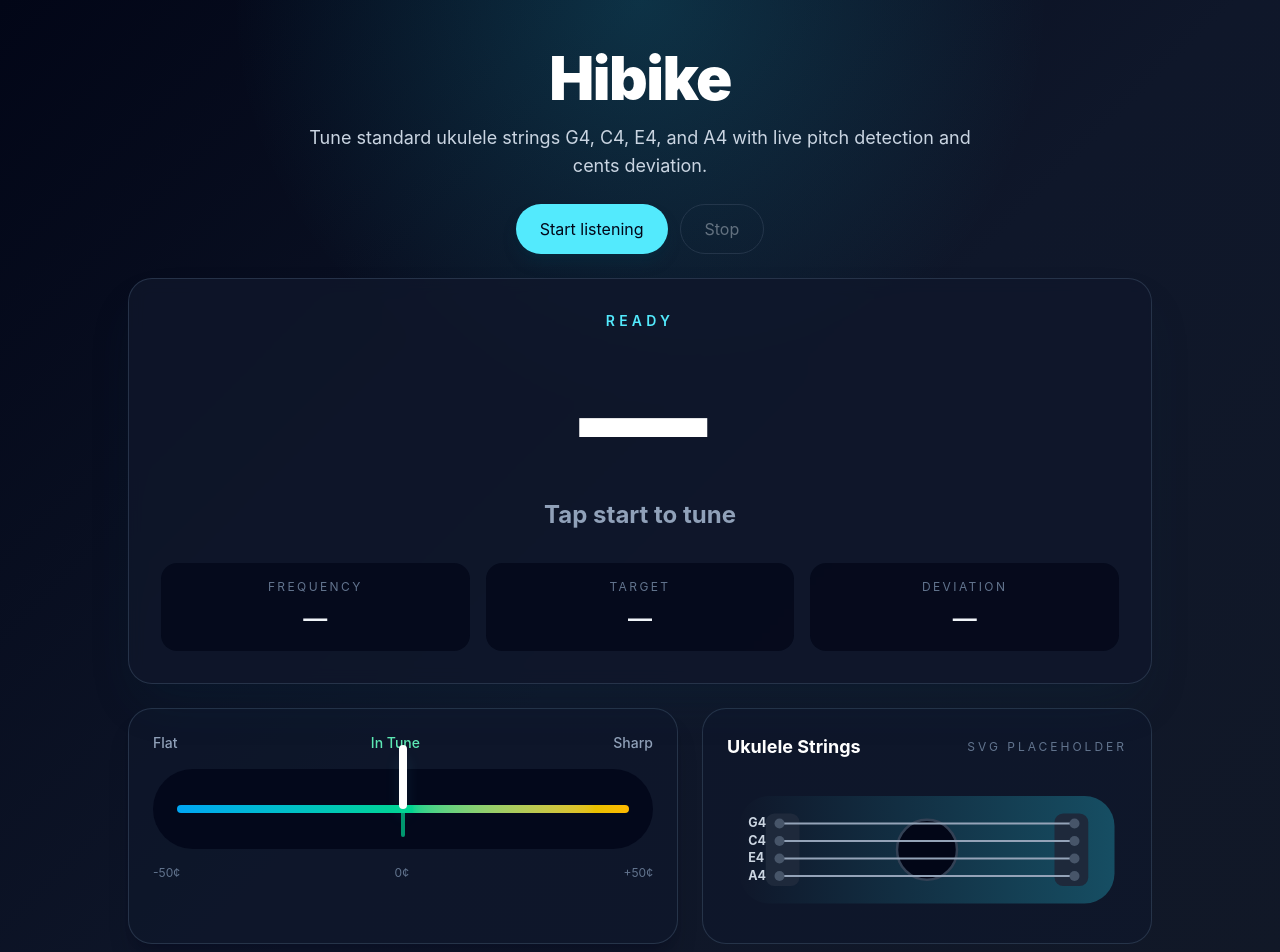
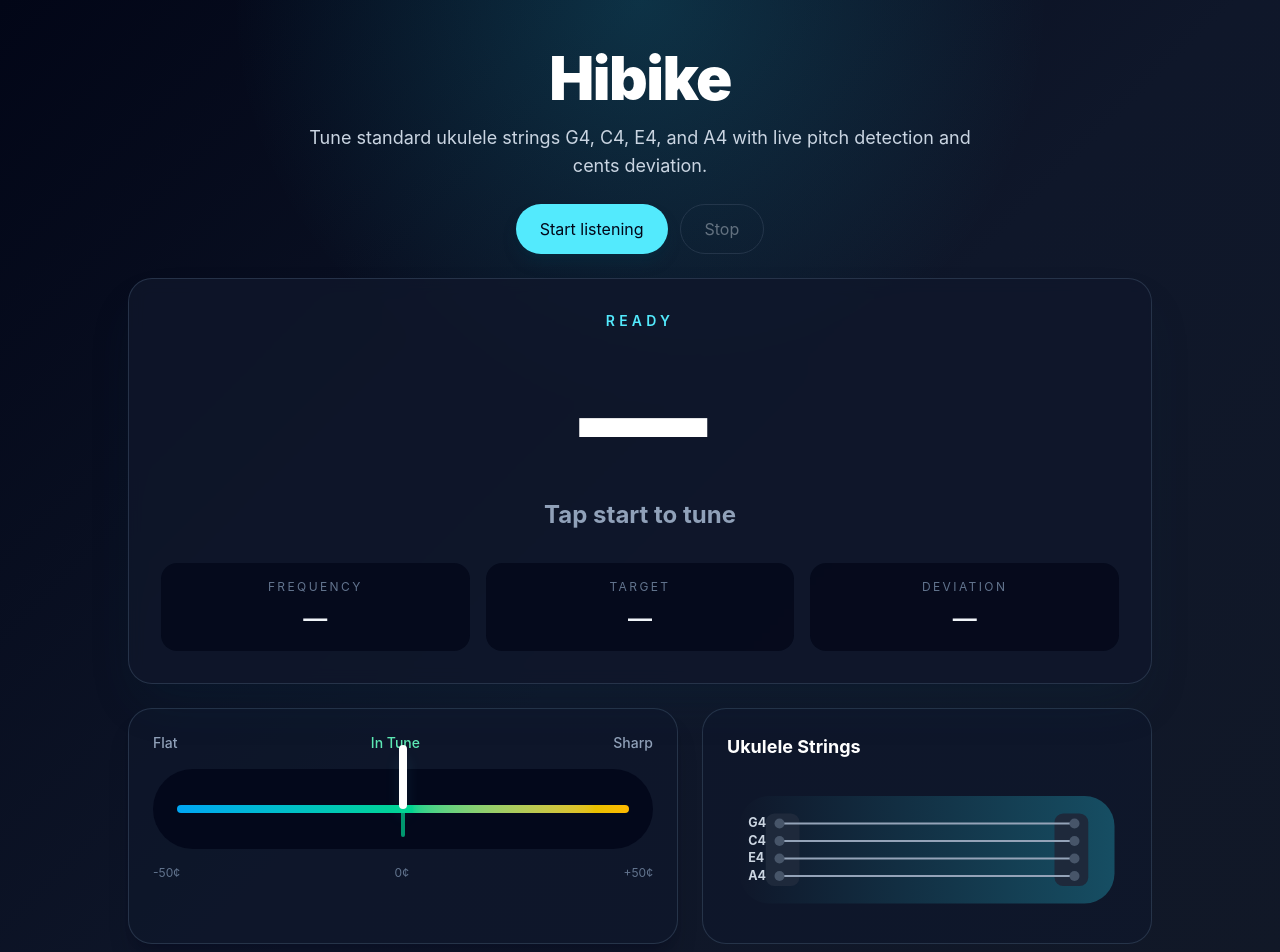
Before and after one commit to raberu12/hibike, a React (Vite) app: page / in a window 1280 px wide. Shown: the top 952 px of the page. Built offline with nearby package versions, Linux system fonts and the light colour scheme.

Commit message:
fix: simplify string visualizer

```diff
--- a/src/components/StringVisualizer.tsx
+++ b/src/components/StringVisualizer.tsx
@@ -9,15 +9,12 @@ export function StringVisualizer({ activeNote }: StringVisualizerProps) {
     <section className="rounded-3xl border border-slate-700/70 bg-slate-900/70 p-6">
       <div className="mb-5 flex items-center justify-between">
         <h2 className="text-lg font-bold text-white">Ukulele Strings</h2>
-        <span className="text-xs uppercase tracking-[0.25em] text-slate-500">
-          SVG placeholder
-        </span>
       </div>
 
       <svg
         viewBox="0 0 640 220"
         role="img"
-        aria-label="Four ukulele strings visualizer placeholder"
+        aria-label="Four ukulele strings visualizer"
         className="h-auto w-full overflow-visible"
       >
         <defs>
@@ -27,7 +24,6 @@ export function StringVisualizer({ activeNote }: StringVisualizerProps) {
           </linearGradient>
         </defs>
         <rect x="20" y="24" width="600" height="172" rx="48" fill="url(#bodyGlow)" />
-        <circle cx="320" cy="110" r="48" fill="#020617" stroke="#334155" strokeWidth="4" />
         <rect x="62" y="52" width="54" height="116" rx="14" fill="#1e293b" />
         <rect x="524" y="52" width="54" height="116" rx="14" fill="#1e293b" />
 
```
